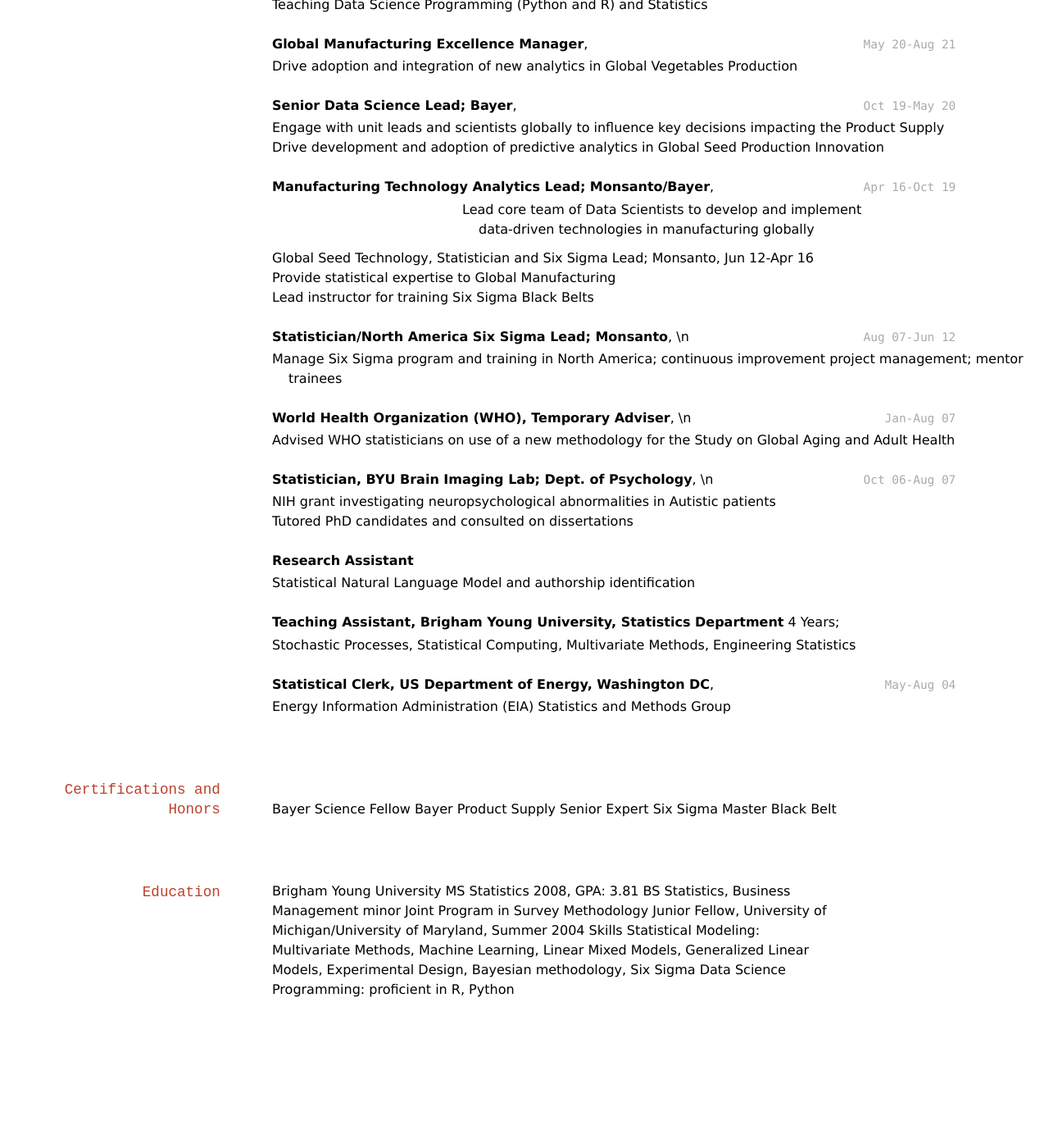
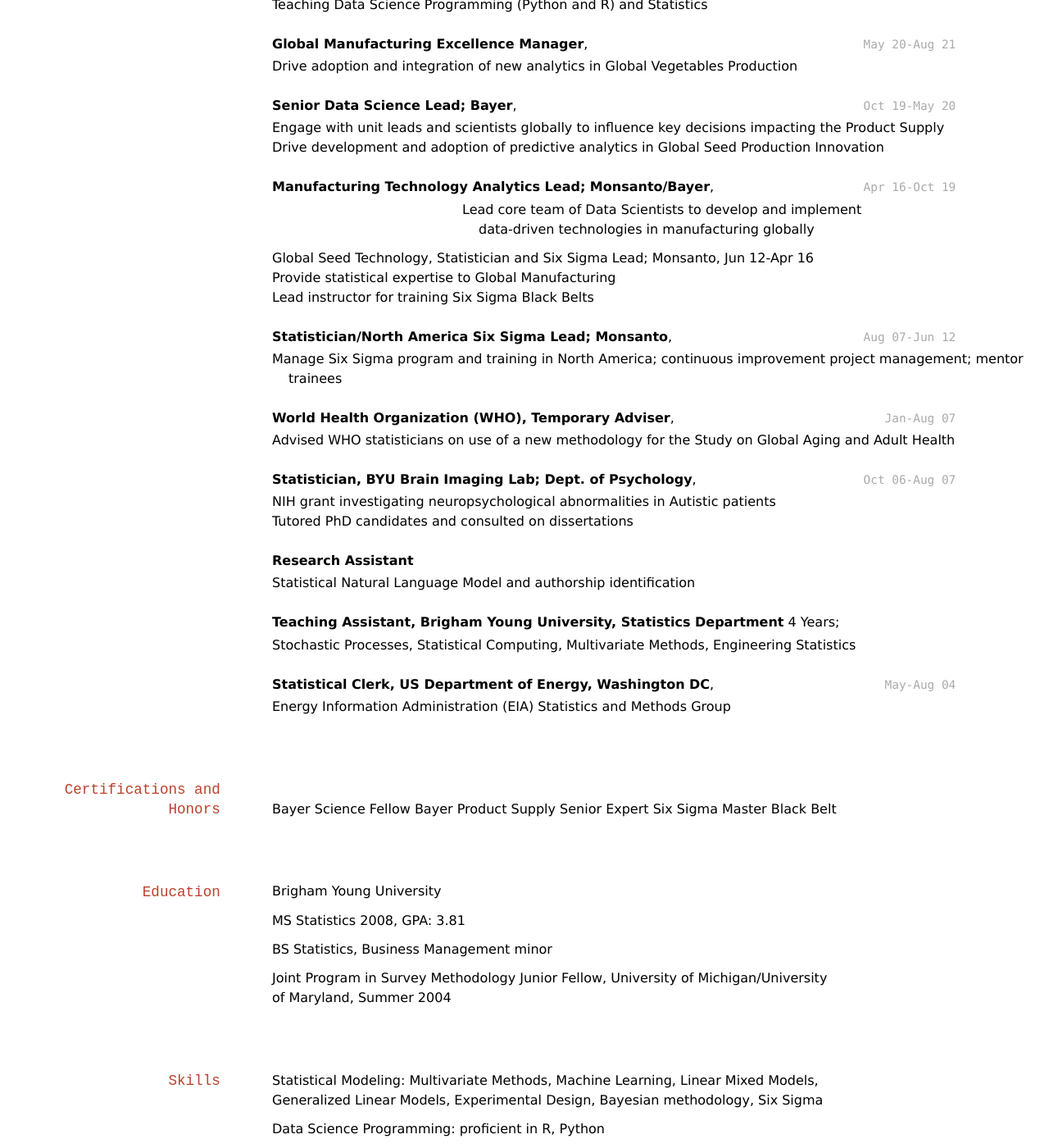
Before and after one commit to pcc-git/paul-cannon-resume, a Jekyll site: the page built from docs/index.md, in a window 1280 px wide and 1400 px high, scrolled down 176 px. Shown: the whole window at 82% size. Built offline with Jekyll 4.4.1, drawn with Linux system fonts in a browser that asks for light colours; before the commit the page ends 1407 px from its top, so only the background shows below that.

Commit message:
new resume updates

```diff
--- a/docs/index.md
+++ b/docs/index.md
@@ -8,39 +8,48 @@
 ## Work Experience
 
 **Visiting Faculty, Brigham Young University - Idaho**, `Sep 21-Present`
+
    * Teaching Data Science Programming (Python and R) and Statistics
 
 **Global Manufacturing Excellence Manager**, `May 20-Aug 21`
+
    * Drive adoption and integration of new analytics in Global Vegetables Production
 
 **Senior Data Science Lead; Bayer**, `Oct 19-May 20`
+
    * Engage with unit leads and scientists globally to influence key decisions impacting the Product Supply
    * Drive development and adoption of predictive analytics in Global Seed Production Innovation
 
 **Manufacturing Technology Analytics Lead; Monsanto/Bayer**, `Apr 16-Oct 19`
+
    * Lead core team of Data Scientists to develop and implement data-driven technologies in manufacturing globally
 
    * Global Seed Technology, Statistician and Six Sigma Lead; Monsanto, Jun 12-Apr 16
    * Provide statistical expertise to Global Manufacturing
    * Lead instructor for training Six Sigma Black Belts
 
-**Statistician/North America Six Sigma Lead; Monsanto**, `Aug 07-Jun 12` \n
+**Statistician/North America Six Sigma Lead; Monsanto**, `Aug 07-Jun 12`
+
    * Manage Six Sigma program and training in North America; continuous improvement project management; mentor trainees
 
-**World Health Organization (WHO), Temporary Adviser**, `Jan-Aug 07` \n
+**World Health Organization (WHO), Temporary Adviser**, `Jan-Aug 07`
+
    * Advised WHO statisticians on use of a new methodology for the Study on Global Aging and Adult Health
 
-**Statistician, BYU Brain Imaging Lab; Dept. of Psychology**, `Oct 06-Aug 07`\n
+**Statistician, BYU Brain Imaging Lab; Dept. of Psychology**, `Oct 06-Aug 07`
+
    * NIH grant investigating neuropsychological abnormalities in Autistic patients
    * Tutored PhD candidates and consulted on dissertations
 
 **Research Assistant**
-   * Statistical Natural Language Model and authorship identification <br>
+   * Statistical Natural Language Model and authorship identification
 
-**Teaching Assistant, Brigham Young University, Statistics Department** 4 Years; <br>
+**Teaching Assistant, Brigham Young University, Statistics Department** 4 Years;
+
    * Stochastic Processes, Statistical Computing, Multivariate Methods, Engineering Statistics
 
-**Statistical Clerk, US Department of Energy, Washington DC**, `May-Aug 04`<br>
+**Statistical Clerk, US Department of Energy, Washington DC**, `May-Aug 04`
+
    * Energy Information Administration (EIA) Statistics and Methods Group
 
 
@@ -52,11 +61,16 @@
 
 ## Education
 Brigham Young University
+
 MS Statistics 2008, GPA: 3.81
+
 BS Statistics, Business Management minor
+
 Joint Program in Survey Methodology
 Junior Fellow, University of Michigan/University of Maryland, Summer 2004
-Skills
+
+## Skills
 Statistical Modeling: Multivariate Methods, Machine Learning, Linear Mixed Models,
 Generalized Linear Models, Experimental Design, Bayesian methodology, Six Sigma
+
 Data Science Programming: proficient in R, Python
```
Also changed, not shown: docs/index.html (+50 -15 lines).
